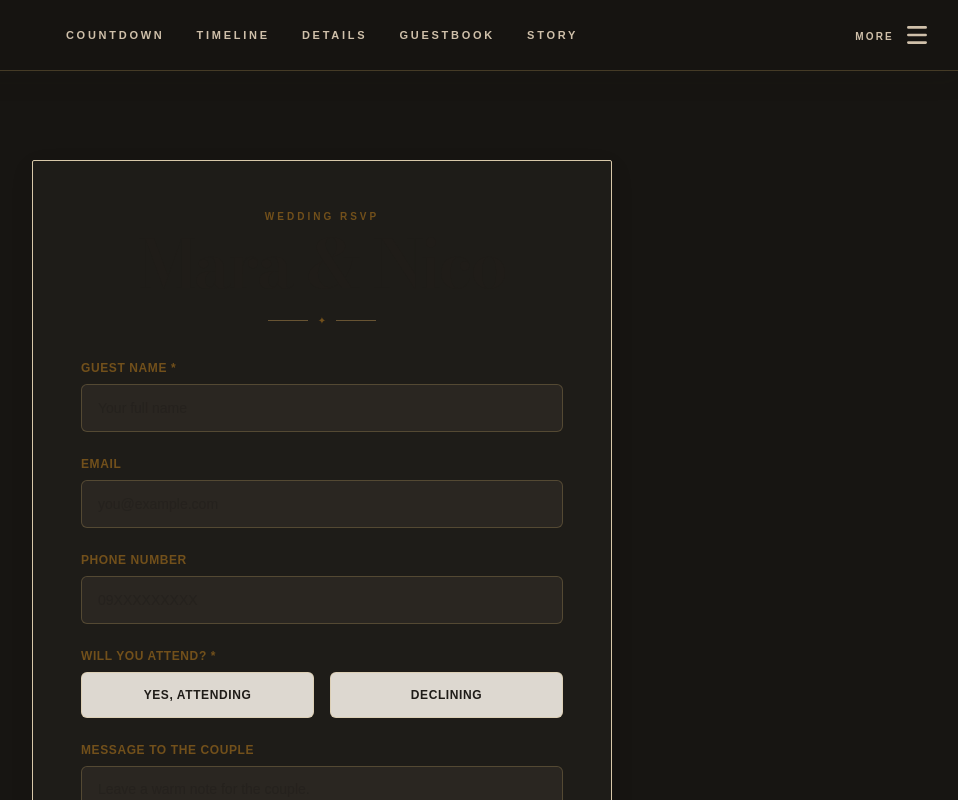
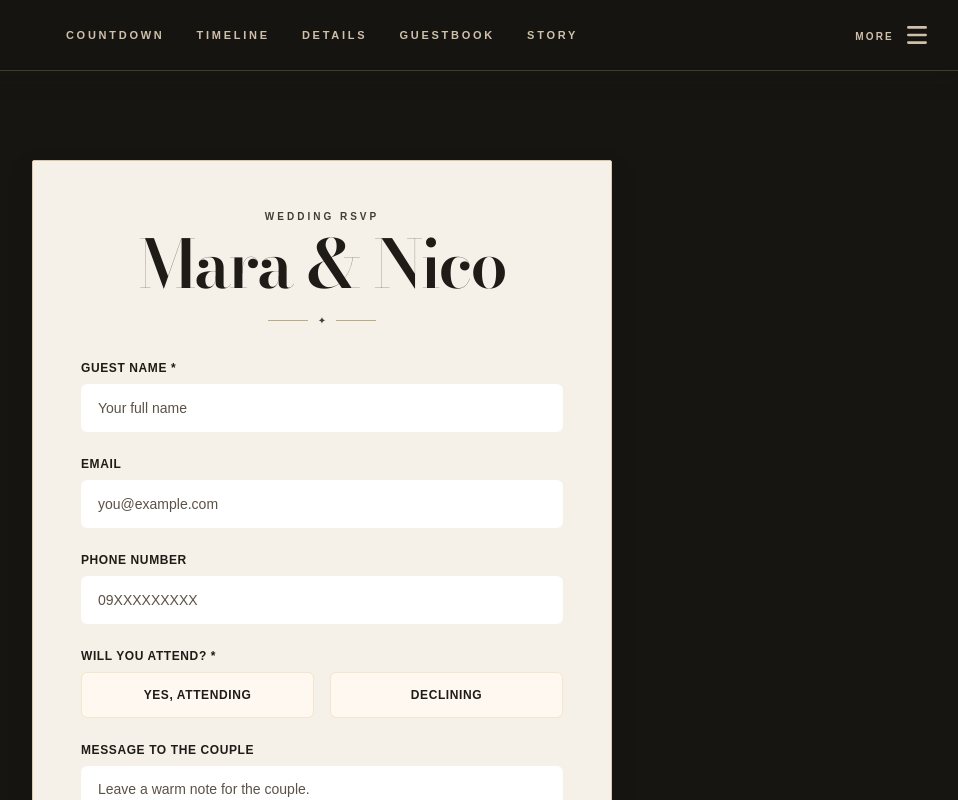
Before and after one commit to webserbisyo/webserbisyo-rsvp-custom-rafael-miguel-delos-santos, a Next.js app: page /rsvp in a window 1280 px wide. Shown: the top 800 px of the page, without its empty margins (318-1276 px from the left). Built offline with nearby package versions, Linux system fonts and the light colour scheme; no server answers; a web font is replaced by a local one.

Commit message:
fix(dianne): align rsvp form theme and readability

```diff
--- a/src/client/rsvp/ClientRsvpForm.tsx
+++ b/src/client/rsvp/ClientRsvpForm.tsx
@@ -149,13 +149,11 @@ export function ClientRsvpForm({
     );
   }
 
-  const isSubmitting = status === "submitting";
-
-  return (
+  const isSubmitting = status === "submitting";  return (
     <div className="w-full">
       <form id="rsvp-form" onSubmit={handleSubmit} className="grid gap-6">
         {globalError ? (
-          <div className="rounded-xl bg-[#a84f45]/10 border border-[#a84f45]/20 p-4 text-sm text-[#a84f45]">
+          <div className="rounded-xl bg-[color:var(--wedding-status-error-bg,rgba(168,79,69,0.1))] border border-[color:var(--wedding-status-error-border,rgba(168,79,69,0.2))] p-4 text-sm text-[color:var(--wedding-status-error,#a84f45)]">
             {globalError}
           </div>
         ) : null}
@@ -171,12 +169,12 @@ export function ClientRsvpForm({
             value={guestName}
             onChange={(e) => setGuestName(e.target.value)}
             disabled={isSubmitting}
-            className={`wedding-rsvp-field w-full placeholder-[color:var(--wedding-text-tertiary)] focus:outline-none focus-visible:outline-none py-3 px-4 transition-all duration-300 ${
-              fieldErrors?.guestName?.[0] ? "border-[#a84f45] bg-[#a84f45]/5" : ""
+            className={`wedding-rsvp-field w-full placeholder-[color:var(--wedding-rsvp-field-placeholder,var(--wedding-text-tertiary))] focus:outline-none focus-visible:outline-none py-3 px-4 transition-all duration-300 ${
+              fieldErrors?.guestName?.[0] ? "border-[color:var(--wedding-status-error,#a84f45)] bg-[color:var(--wedding-status-error-bg,rgba(168,79,69,0.05))]" : ""
             }`}
           />
           {fieldErrors?.guestName?.[0] && (
-            <span className="text-xs text-[#a84f45]">{fieldErrors.guestName[0]}</span>
+            <span className="text-xs text-[color:var(--wedding-status-error,#a84f45)]">{fieldErrors.guestName[0]}</span>
           )}
         </div>
 
@@ -193,12 +191,12 @@ export function ClientRsvpForm({
               value={email}
               onChange={(e) => setEmail(e.target.value)}
               disabled={isSubmitting}
-              className={`wedding-rsvp-field w-full placeholder-[color:var(--wedding-text-tertiary)] focus:outline-none focus-visible:outline-none py-3 px-4 transition-all duration-300 ${
-                fieldErrors?.email?.[0] ? "border-[#a84f45] bg-[#a84f45]/5" : ""
+              className={`wedding-rsvp-field w-full placeholder-[color:var(--wedding-rsvp-field-placeholder,var(--wedding-text-tertiary))] focus:outline-none focus-visible:outline-none py-3 px-4 transition-all duration-300 ${
+                fieldErrors?.email?.[0] ? "border-[color:var(--wedding-status-error,#a84f45)] bg-[color:var(--wedding-status-error-bg,rgba(168,79,69,0.05))]" : ""
               }`}
             />
             {fieldErrors?.email?.[0] && (
-              <span className="text-xs text-[#a84f45]">{fieldErrors.email[0]}</span>
+              <span className="text-xs text-[color:var(--wedding-status-error,#a84f45)]">{fieldErrors.email[0]}</span>
             )}
           </div>
         ) : null}
@@ -216,12 +214,12 @@ export function ClientRsvpForm({
               value={phone}
               onChange={(e) => setPhone(e.target.value)}
               disabled={isSubmitting}
-              className={`wedding-rsvp-field w-full placeholder-[color:var(--wedding-text-tertiary)] focus:outline-none focus-visible:outline-none py-3 px-4 transition-all duration-300 ${
-                fieldErrors?.phone?.[0] ? "border-[#a84f45] bg-[#a84f45]/5" : ""
+              className={`wedding-rsvp-field w-full placeholder-[color:var(--wedding-rsvp-field-placeholder,var(--wedding-text-tertiary))] focus:outline-none focus-visible:outline-none py-3 px-4 transition-all duration-300 ${
+                fieldErrors?.phone?.[0] ? "border-[color:var(--wedding-status-error,#a84f45)] bg-[color:var(--wedding-status-error-bg,rgba(168,79,69,0.05))]" : ""
               }`}
             />
             {fieldErrors?.phone?.[0] && (
-              <span className="text-xs text-[#a84f45]">{fieldErrors.phone[0]}</span>
+              <span className="text-xs text-[color:var(--wedding-status-error,#a84f45)]">{fieldErrors.phone[0]}</span>
             )}
           </div>
         ) : null}
@@ -255,19 +253,19 @@ export function ClientRsvpForm({
               </button>
             </div>
             {fieldErrors?.attendanceStatus ? (
-              <span className="text-xs text-[#a84f45]">{fieldErrors.attendanceStatus[0]}</span>
+              <span className="text-xs text-[color:var(--wedding-status-error,#a84f45)]">{fieldErrors.attendanceStatus[0]}</span>
             ) : null}
           </div>
         ) : null}
 
         {/* Companions (Conditional) */}
         {showFullForm && rsvpConfig.plusOneEnabled && attendanceStatus === "attending" ? (
-          <div className="grid gap-4 p-5 bg-[#fffaf1]/30 border border-[rgba(201,114,88,0.1)] rounded-2xl animate-fadeIn">
+          <div className="wedding-rsvp-companion-card grid gap-4 p-5 rounded-2xl border transition-colors duration-300 animate-fadeIn">
             <div className="grid gap-2">
               <Label className="wedding-rsvp-label text-xs font-semibold uppercase tracking-wider">
                 Companions
               </Label>
-              <p className="text-xs text-[#725d4f]/70 mb-1">
+              <p className="text-xs text-[color:var(--wedding-rsvp-muted,var(--wedding-text-secondary))] mb-1">
                 You may bring up to {rsvpConfig.companionLimit} companion{rsvpConfig.companionLimit === 1 ? "" : "s"}.
               </p>
               <div className="flex flex-wrap gap-2">
@@ -290,9 +288,9 @@ export function ClientRsvpForm({
             {rsvpConfig.companionNameEnabled && companionCount > 0 ? (
               <div className="grid gap-4 mt-2">
                 {Array.from({ length: companionCount }, (_, index) => (
-                  <div key={index} className="grid gap-3 p-4 bg-white/50 border border-[rgba(201,114,88,0.12)] rounded-xl">
+                  <div key={index} className="grid gap-3 p-4 bg-white/80 border border-[color:var(--wedding-divider)] rounded-xl">
                     <div className="grid gap-2">
-                      <Label className="text-xs font-semibold uppercase tracking-wider text-[#725d4f]">
+                      <Label className="wedding-rsvp-label text-xs font-semibold uppercase tracking-wider">
                         Companion {index + 1} Name
                       </Label>
                       <Input
@@ -300,12 +298,12 @@ export function ClientRsvpForm({
                         value={companions[index]?.fullName || ""}
                         onChange={(e) => updateCompanion(index, "fullName", e.target.value)}
                         disabled={isSubmitting}
-                        className="wedding-rsvp-field w-full placeholder-[color:var(--wedding-text-tertiary)] focus:outline-none focus-visible:outline-none py-2 px-3"
+                        className="wedding-rsvp-field w-full placeholder-[color:var(--wedding-rsvp-field-placeholder,var(--wedding-text-tertiary))] focus:outline-none focus-visible:outline-none py-2 px-3"
                       />
                     </div>
                     {rsvpConfig.companionAgeEnabled ? (
                       <div className="grid gap-2">
-                        <Label className="text-xs font-semibold uppercase tracking-wider text-[#725d4f]">
+                        <Label className="wedding-rsvp-label text-xs font-semibold uppercase tracking-wider">
                           Companion {index + 1} Age
                         </Label>
                         <Input
@@ -313,7 +311,7 @@ export function ClientRsvpForm({
                           value={companions[index]?.ageLabel || ""}
                           onChange={(e) => updateCompanion(index, "ageLabel", e.target.value)}
                           disabled={isSubmitting}
-                        className="wedding-rsvp-field w-full placeholder-[color:var(--wedding-text-tertiary)] focus:outline-none focus-visible:outline-none py-2 px-3"
+                          className="wedding-rsvp-field w-full placeholder-[color:var(--wedding-rsvp-field-placeholder,var(--wedding-text-tertiary))] focus:outline-none focus-visible:outline-none py-2 px-3"
                         />
                       </div>
                     ) : null}
--- a/src/client/rsvp/ClientRsvpPage.tsx
+++ b/src/client/rsvp/ClientRsvpPage.tsx
@@ -11,7 +11,7 @@ export function ClientRsvpPage({ config, event }: ClientRsvpPageProps) {
   const coupleNames = event.coupleDisplayName || event.title || "";
 
   return (
-    <div className="wedding-rsvp-shell min-h-[100dvh] pt-28 pb-32 px-4 md:px-8 flex items-center justify-center relative overflow-hidden">
+    <div className="wedding-rsvp-shell min-h-[100dvh] pt-28 pb-36 pb-[calc(9rem+env(safe-area-inset-bottom))] px-4 md:px-8 flex items-center justify-center relative overflow-hidden">
       {/* 1. Terracotta/Coral Sunset Glow in Background */}
       <div
         className="absolute top-1/2 left-1/2 -translate-x-1/2 -translate-y-1/2 w-[700px] h-[700px] bg-[radial-gradient(circle_at_center,rgb(216_183_111_/_16%)_0%,rgb(23_21_18_/_8%)_50%,transparent_75%)] pointer-events-none -z-10 select-none"
@@ -19,23 +19,23 @@ export function ClientRsvpPage({ config, event }: ClientRsvpPageProps) {
       />
 
       {/* 2. RSVP Card Wrapper */}
-      <div className="relative w-full max-w-[580px] my-12 flex flex-col items-center">
+      <div className="relative w-full max-w-[580px] my-8 sm:my-12 flex flex-col items-center">
 
         {/* 3. Single Focused Glass RSVP Card Container (Z-10, overlays flowers) */}
         <div
-          className="wedding-rsvp-card relative z-10 w-full border p-8 md:p-12 flex flex-col items-center animate-fadeIn"
+          className="wedding-rsvp-card relative z-10 w-full border p-6 sm:p-8 md:p-12 flex flex-col items-center animate-fadeIn shadow-2xl"
         >
           {/* Minimal Top Identity */}
           <div className="text-center mb-8 w-full">
-            <p className="text-[10px] font-bold uppercase tracking-[0.3em] text-[color:var(--wedding-label-on-light)] mb-2">
+            <p className="text-[10px] font-bold uppercase tracking-[0.3em] text-[color:var(--wedding-rsvp-muted,var(--wedding-text-secondary))] mb-2">
               Wedding RSVP
             </p>
-            <h1 className="wedding-display wedding-page-title">
+            <h1 className="wedding-display wedding-page-title text-[color:var(--wedding-rsvp-text,var(--wedding-text-primary))]">
               {coupleNames}
             </h1>
             <div className="mt-4 flex w-full items-center justify-center select-none" aria-hidden="true">
               <span className="h-px w-10 bg-[color:var(--wedding-accent-line)] opacity-60" />
-              <span className="mx-2.5 text-[10px] text-[color:var(--wedding-label-on-light)]">✦</span>
+              <span className="mx-2.5 text-[10px] text-[color:var(--wedding-rsvp-muted,var(--wedding-text-secondary))]">✦</span>
               <span className="h-px w-10 bg-[color:var(--wedding-accent-line)] opacity-60" />
             </div>
           </div>
--- a/src/client/styles/client-theme.css
+++ b/src/client/styles/client-theme.css
@@ -104,10 +104,19 @@
   --wedding-nav-muted: #cfc0aa;
   --wedding-nav-border: rgb(216 183 111 / 24%);
   --wedding-rsvp-page-background: #171512;
-  --wedding-rsvp-surface: #1e1c18;
-  --wedding-rsvp-field: #2a2621;
-  --wedding-rsvp-field-border: rgb(216 183 111 / 24%);
-  --wedding-rsvp-field-foreground: #fff7e9;
+  --wedding-rsvp-surface: var(--wedding-surface-ivory);
+  --wedding-rsvp-surface-border: var(--wedding-divider);
+  --wedding-rsvp-text: var(--wedding-text-primary);
+  --wedding-rsvp-muted: var(--wedding-text-secondary);
+  --wedding-rsvp-field: #ffffff;
+  --wedding-rsvp-field-border: var(--wedding-control-border);
+  --wedding-rsvp-field-foreground: var(--wedding-text-primary);
+  --wedding-rsvp-field-placeholder: var(--wedding-text-tertiary);
+  --wedding-rsvp-field-focus: var(--wedding-label-on-light);
+  --wedding-rsvp-choice-bg: var(--wedding-surface-champagne);
+  --wedding-rsvp-choice-text: var(--wedding-text-primary);
+  --wedding-rsvp-choice-selected-bg: var(--wedding-text-primary);
+  --wedding-rsvp-choice-selected-text: #fff7e9;
   /* Central Public Typography Scale */
   --wedding-type-section-title-size: clamp(2.65rem, 5.8vw, 4.75rem);
   --wedding-type-section-title-weight: 600;
@@ -651,26 +660,33 @@
 }
 
 [data-wedding-theme="refined-midnight-garden"] .wedding-rsvp-shell {
-  background: var(--wedding-rsvp-page-background) !important;
+  background: var(--wedding-rsvp-page-background);
 }
 
 [data-wedding-theme="refined-midnight-garden"] .wedding-rsvp-card {
-  background: var(--wedding-rsvp-surface) !important;
-  border-color: var(--wedding-panel-border) !important;
-  border-radius: var(--wedding-panel-radius) !important;
-  box-shadow: var(--wedding-shadow-panel) !important;
+  background: var(--wedding-rsvp-surface);
+  border-color: var(--wedding-rsvp-surface-border);
+  border-radius: var(--wedding-panel-radius);
+  box-shadow: var(--wedding-shadow-floating);
+  color: var(--wedding-rsvp-text);
 }
 
 [data-wedding-theme="refined-midnight-garden"] .wedding-rsvp-field {
-  background: var(--wedding-rsvp-field) !important;
-  border-color: var(--wedding-rsvp-field-border) !important;
-  color: var(--wedding-rsvp-field-foreground) !important;
-  border-radius: var(--wedding-control-radius) !important;
+  background: var(--wedding-rsvp-field);
+  border-color: var(--wedding-rsvp-field-border);
+  color: var(--wedding-rsvp-field-foreground);
+  border-radius: var(--wedding-control-radius);
+  transition: border-color 0.2s ease, box-shadow 0.2s ease;
 }
 
+[data-wedding-theme="refined-midnight-garden"] .wedding-rsvp-field::placeholder {
+  color: var(--wedding-rsvp-field-placeholder);
+}
+
+[data-wedding-theme="refined-midnight-garden"] .wedding-rsvp-field:focus-visible,
 [data-wedding-theme="refined-midnight-garden"] .wedding-rsvp-field:focus {
-  border-color: var(--wedding-rsvp-field-focus) !important;
-  box-shadow: 0 0 0 3px rgb(114 80 27 / 18%) !important;
+  border-color: var(--wedding-rsvp-field-focus);
+  box-shadow: 0 0 0 3px rgb(154 123 69 / 18%);
 }
 
 [data-wedding-theme="refined-midnight-garden"]
@@ -680,7 +696,13 @@
 }
 
 [data-wedding-theme="refined-midnight-garden"] .wedding-rsvp-label {
-  color: var(--wedding-label-on-light);
+  color: var(--wedding-rsvp-text);
+}
+
+[data-wedding-theme="refined-midnight-garden"] .wedding-rsvp-companion-card {
+  background: var(--wedding-surface-champagne);
+  border-color: var(--wedding-divider);
+  color: var(--wedding-text-primary);
 }
 
 /* ==========================================================================
```
Also changed, not shown: 1 other file (tests, documents, lock files or other folders).
